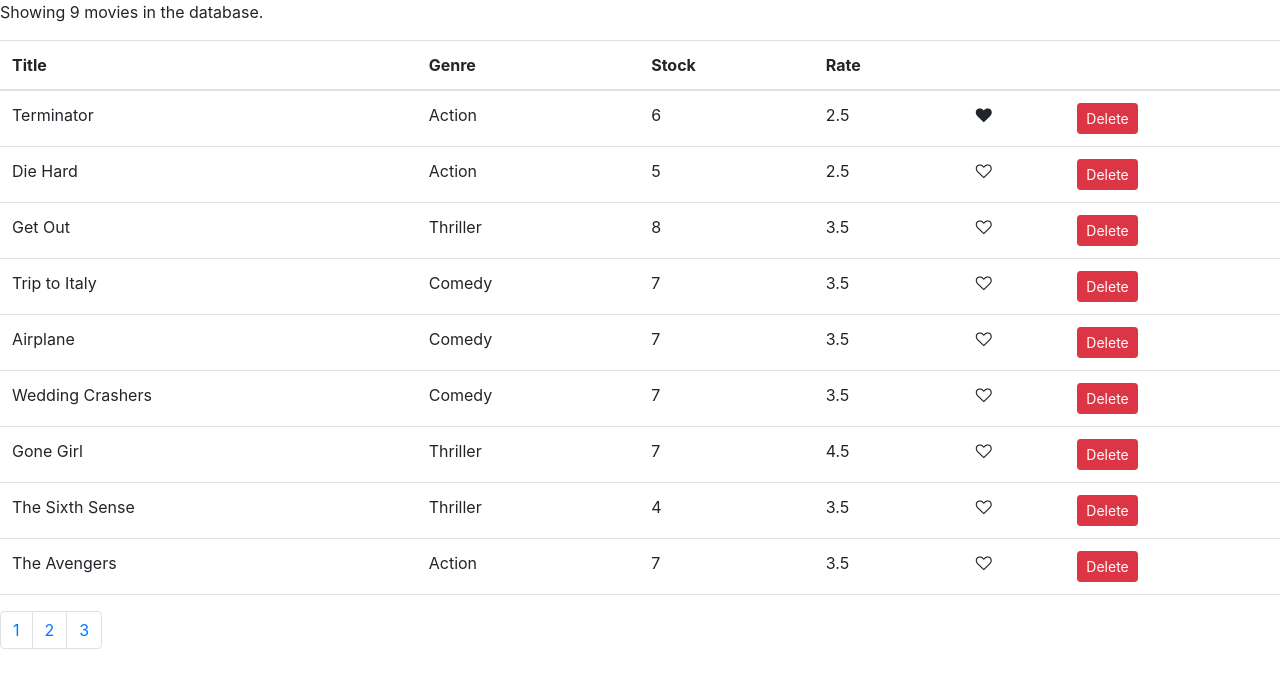
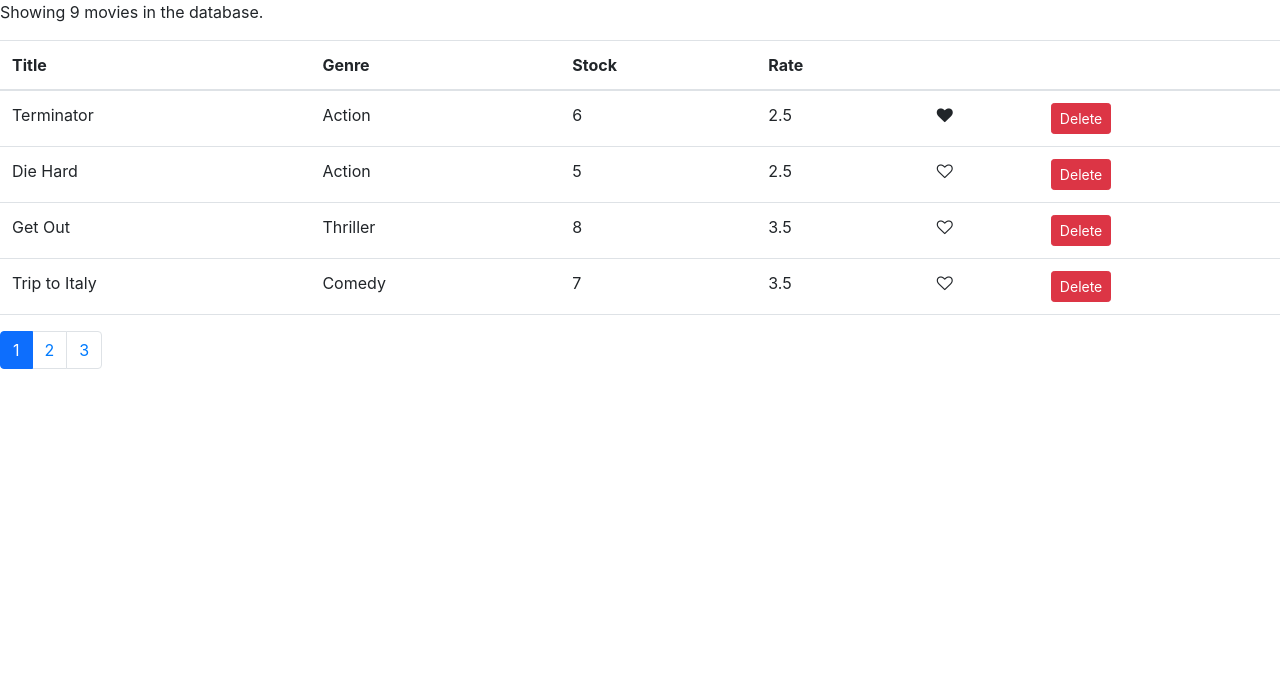
Before and after one commit to Ebenezerkifle/react_project, a React (Create React App) app: page / in a window 1280 px wide. Shown: the top 688 px of the page. Built offline with nearby package versions, Linux system fonts and the light colour scheme.

Commit message:
pagination is working

```diff
--- a/src/components/comman/pagination.jsx
+++ b/src/components/comman/pagination.jsx
@@ -1,7 +1,7 @@
 import React from "react";
 
 const Pagination = (props) => {
-  const { itemCount, pageSize, onSelected } = props;
+  const { itemCount, pageSize, onSelected, selected } = props;
   const pages = Math.ceil(itemCount / pageSize);
 
   if (pages < 2) return null;
@@ -10,17 +10,20 @@
     pageList.push(i);
   }
 
-  let classes = "page-link";
+  let classes;
   // active
   // if(pageSize)
 
   return (
     <nav aria-label="Page navigation example">
       <ul className="pagination">
-        {pageList.map((item) => (
-          <li key={item} className="page-item">
-            <a onClick={onSelected} className={classes}>
-              {item}
+        {pageList.map((page) => (
+          <li key={page} className="page-item">
+            <a
+              onClick={() => onSelected(page)}
+              className={page === selected ? "page-link active" : "page-link"}
+            >
+              {page}
             </a>
           </li>
         ))}
--- a/src/components/movies.jsx
+++ b/src/components/movies.jsx
@@ -3,11 +3,13 @@
 import "../bootstrap.css";
 import Like from "./comman/like";
 import Pagination from "./comman/pagination";
+import { paginate } from "../utiles/paginate";
 
 class Movies extends Component {
   state = {
     movieList: getMovies(),
     pageSize: 4,
+    selectedPage: 1,
   };
 
   arrayRemove(list, item) {
@@ -29,15 +31,21 @@
     });
   };
 
-  handleSelect = () => {};
+  handleSelect = (page) => {
+    this.setState({ selectedPage: page });
+  };
 
   generateMovieList() {
-    return this.state.movieList.map((movie) => (
+    return paginate(
+      this.state.pageSize,
+      this.state.selectedPage,
+      this.state.movieList
+    ).map((movie) => (
       <tr key={movie._id}>
-        <td>{movie["title"]}</td>
+        <td>{movie.title}</td>
         <td>{movie.genre.name}</td>
-        <td>{movie["numberInStock"]}</td>
-        <td>{movie["dailyRentalRate"]}</td>
+        <td>{movie.numberInStock}</td>
+        <td>{movie.dailyRentalRate}</td>
         <td>
           <Like liked={movie.liked} onClick={() => this.handleLike(movie)} />
         </td>
@@ -76,7 +84,8 @@
         <Pagination
           itemCount={this.state.movieList.length}
           pageSize={this.state.pageSize}
-          onSelected={() => this.handleSelect()}
+          onSelected={this.handleSelect}
+          selected={this.state.selectedPage}
         />
       </React.Fragment>
     );
--- /dev/null
+++ b/src/utiles/paginate.js
@@ -0,0 +1,8 @@
+export function paginate(pageSize, pageNum, items){
+    const startIndex=(pageSize*(pageNum -1));
+    let pageItems=[];
+    for(let i=startIndex; i<startIndex+pageSize && i<items.length; i++){
+        pageItems.push(items[i]);
+    }
+    return pageItems;
+}
```
